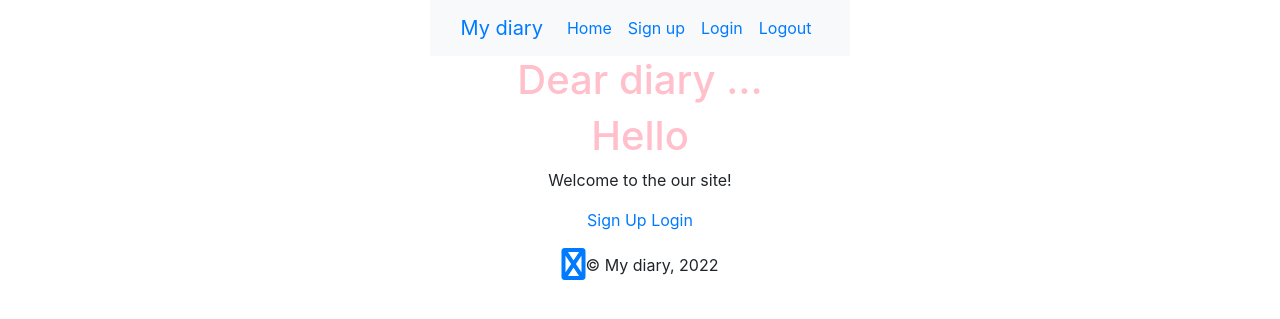
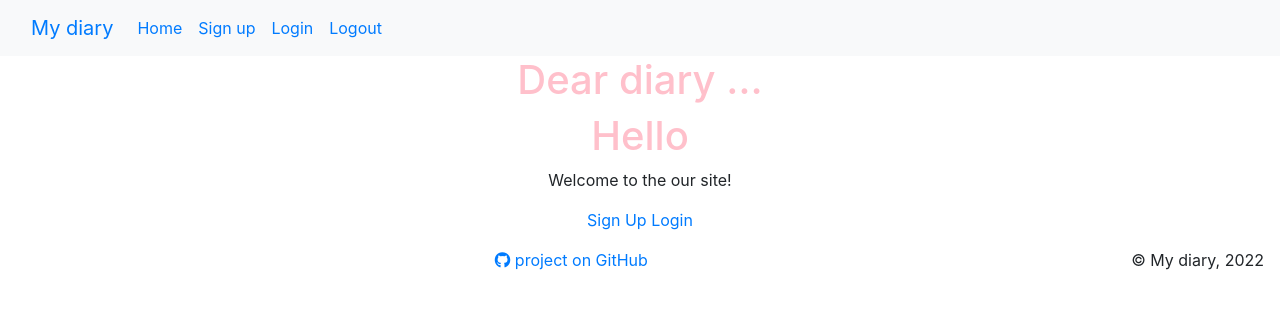
Before and after one commit to RalitsaTerzieva/my-diary, a Django app: page / in a window 1280 px wide. Shown: the top 319 px of the page. Run offline with Django 4.2, Linux system fonts and the light colour scheme; some libraries are stand-ins or nearby versions.

Commit message:
Style  navbar and footer

```diff
--- a/diary/settings.py
+++ b/diary/settings.py
@@ -122,6 +122,10 @@
 
 STATIC_URL = 'static/'
 
+STATICFILES_DIRS = [
+    BASE_DIR / "static"
+]
+
 # Default primary key field type
 # https://docs.djangoproject.com/en/4.0/ref/settings/#default-auto-field
 
--- a/diary/urls.py
+++ b/diary/urls.py
@@ -13,9 +13,11 @@
     1. Import the include() function: from django.urls import include, path
     2. Add a URL to urlpatterns:  path('blog/', include('blog.urls'))
 """
+from django.conf import settings
 from django.contrib import admin
 from django.urls import path, include
 from diary.views import index
+from django.conf.urls.static import static
 
 urlpatterns = [
     path('admin/', admin.site.urls),
@@ -24,4 +26,4 @@
     path('accounts/', include('django.contrib.auth.urls')),
     path('accounts/', include('users.urls'))
 
-]
+] + static(settings.STATIC_URL, document_root=settings.STATIC_ROOT)
--- a/diary/static/css/base.css
+++ b/static/css/base.css
@@ -11,3 +11,7 @@
 body h1 {
     color: pink;
 }
+
+header, footer {
+    width: 100%;
+}
--- a/templates/footer.html
+++ b/templates/footer.html
@@ -5,8 +5,8 @@
         <div class="navbar-text pull-left">
         </div>
         <div class= "navbar-text pull-right">
-            <a href="https://github.com/RalitsaTerzieva/my-diary">
-                <i class="fa fa-github-square fa-2x"></i></a>
+            <a href="https://github.com/RalitsaTerzieva/my-diary" target="_blank"><i class="fa-brands fa-github"></i> project on GitHub</a>&nbsp;
+
         </div>
         <div class="navbar-text pull-left">
         &copy; My diary, 2022
--- a/templates/navbar.html
+++ b/templates/navbar.html
@@ -1,3 +1,4 @@
+<header>
   <nav class="navbar navbar-expand-lg bg-light">
     <div class="container-fluid">
       <a class="navbar-brand" href="/">My diary</a>
@@ -14,3 +15,4 @@
       </div>
     </div>
   </nav>
+</header>
```
Also changed, not shown: static/css/footer.css (renamed from diary/static/css/footer.css). Lines whose indentation alone changed are shown as unchanged.
